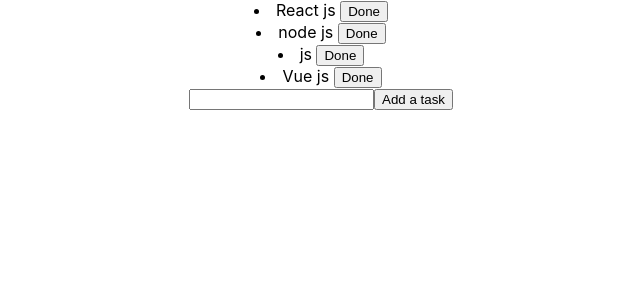
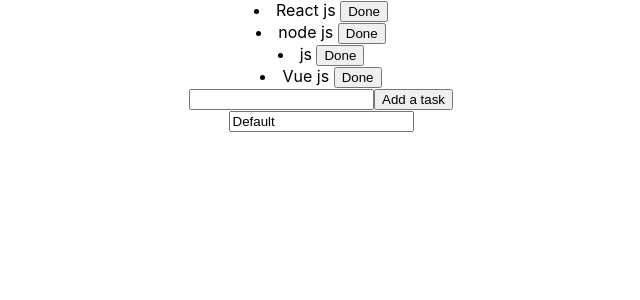
Before and after one commit to anassraissi/todolist_react_js, a React (Create React App) app: page / in a window 1280 px wide. Shown: the top 300 px of the page, without its empty margins (319-959 px from the left). Built offline with nearby package versions, Linux system fonts and the light colour scheme.

Commit message:
controlled components

```diff
--- /dev/null
+++ b/src/Controlled_component.js
@@ -0,0 +1,22 @@
+import React,{Component} from 'react';
+class Controlled_component extends Component{
+    // controlled component controle inputs inside component
+        state={
+                value:'Default'
+        }
+        setvalue=(event)=>{
+                this.setState({
+                    value:event.target.value   //mnin tbadal input 3tiha l value dyalha
+                });
+
+        }
+
+    render(){
+        return(
+            <div>
+            <input value={this.state.value} onChange={this.setvalue}></input>
+            </div>
+        )
+    }
+}
+export default Controlled_component;
--- a/src/Todolist.js
+++ b/src/Todolist.js
@@ -1,6 +1,7 @@
 import React,{Component} from "react";
 import Task from "./components/Task";
 import Create_task from "./components/Create_task";
+import Controlled_component from "./Controlled_component"
 // declaration function or component function name(){ return(<div>   do what you want  </div>)}
 
 class Todolist extends Component{
@@ -41,8 +42,9 @@
           //componant as class external file
 
         return <div>
-                {this.state.todos.map((todo,index)=><Task todo={todo} index={index} finish_task={()=>this.finish_task(index)} key={index}></Task>)}
-                <Create_task value={this.state.new_task} onChange={this.update_task} add_task={this.add_task}></Create_task>
+        {this.state.todos.map((todo,index)=><Task todo={todo} index={index} finish_task={()=>this.finish_task(index)} key={index}></Task>)}
+        <Create_task value={this.state.new_task} onChange={this.update_task} add_task={this.add_task}></Create_task>
+        <Controlled_component></Controlled_component>
 
         </div>
     }
```
